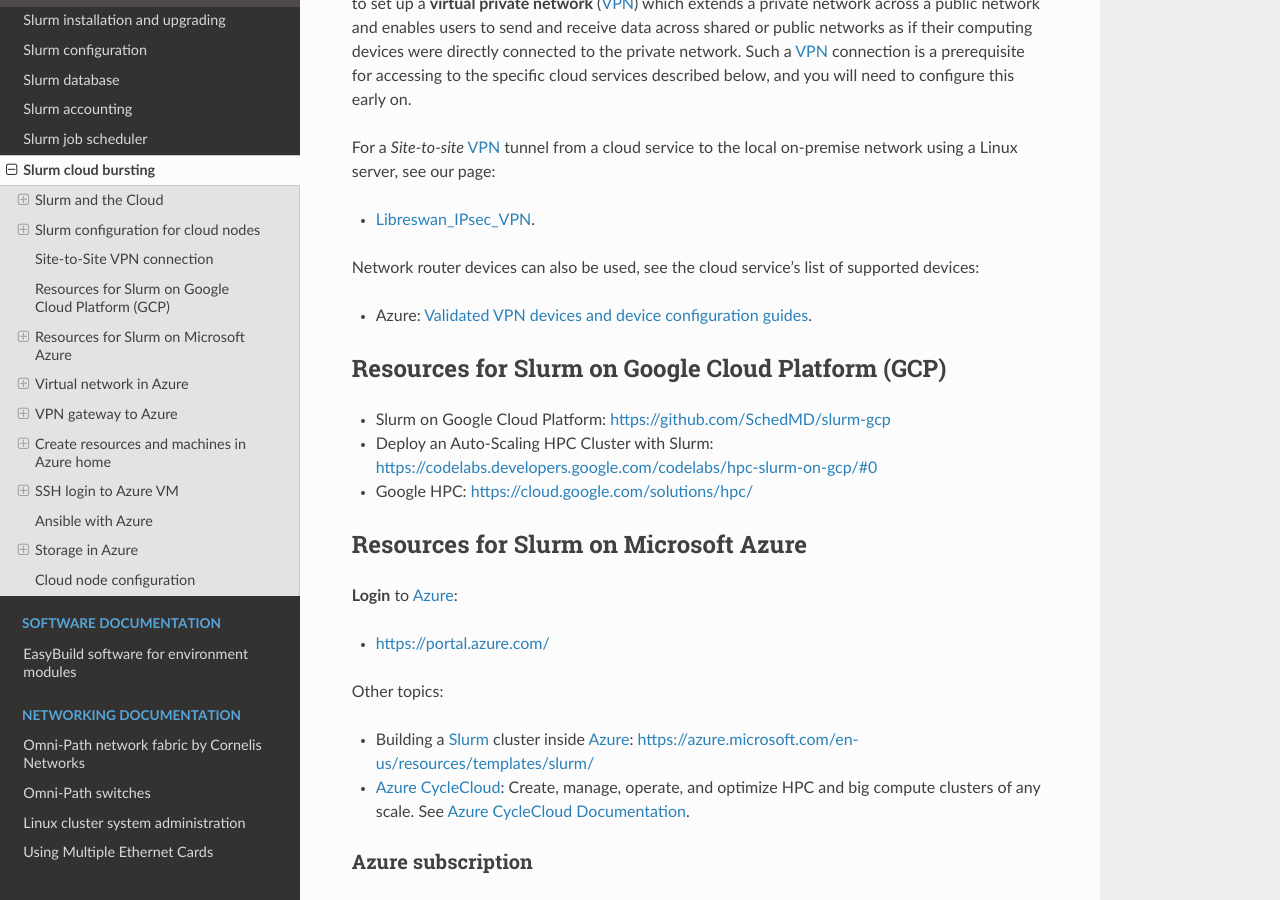
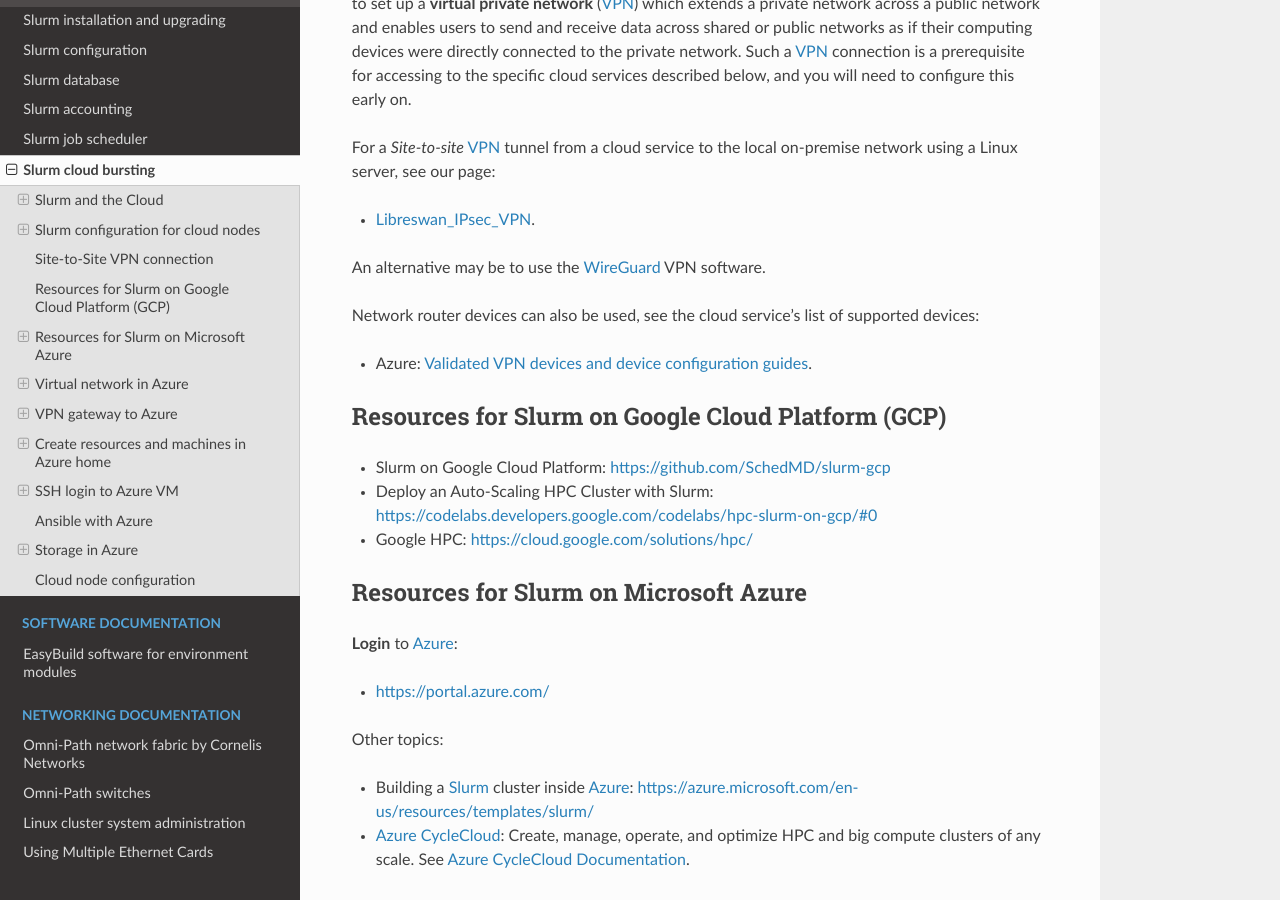
Before and after one commit to OleHolmNielsen/Niflheim_system, a Sphinx documentation site: the page built from docs/Slurm_cloud_bursting.rst, in a window 1280 px wide and 900 px high, scrolled down 3681 px. Built offline with Sphinx 7.4.7 and the Read the Docs theme 3.1.0, drawn with Linux system fonts in a browser that asks for light colours.

Commit message:
Added link to WireGuard VPN software

```diff
--- a/docs/Slurm_cloud_bursting.rst
+++ b/docs/Slurm_cloud_bursting.rst
@@ -155,12 +155,15 @@
 
 * Libreswan_IPsec_VPN_.
 
+An alternative may be to use the WireGuard_ VPN software.
+
 Network router devices can also be used, see the cloud service's list of supported devices:
 
 * Azure: `Validated VPN devices and device configuration guides <https://docs.microsoft.com/en-us/azure/vpn-gateway/vpn-gateway-about-vpn-devices>`_.
 
 .. _Libreswan_IPsec_VPN: https://wiki.fysik.dtu.dk/it/Libreswan_IPsec_VPN
 .. _VPN: https://en.wikipedia.org/wiki/Virtual_private_network
+.. _WireGuard: https://www.wireguard.com/
 
 Resources for Slurm on Google Cloud Platform (GCP)
 ==================================================
```
